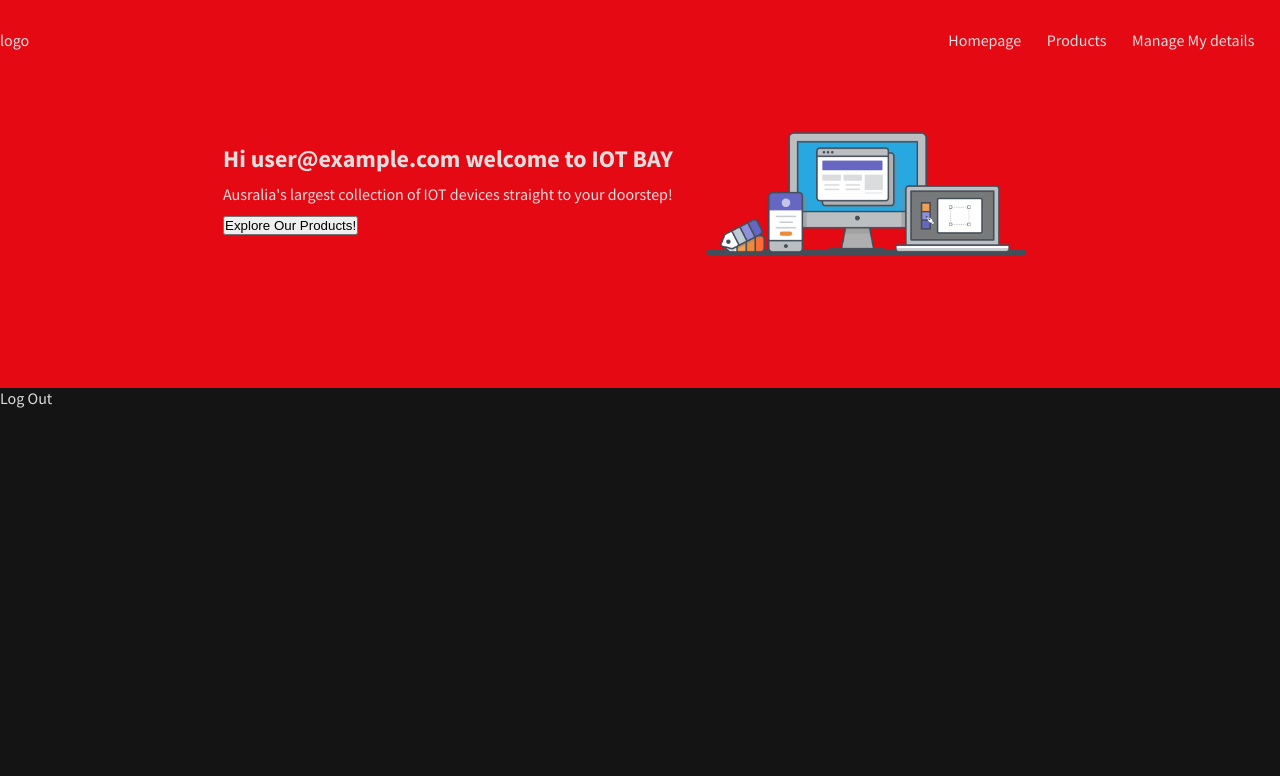
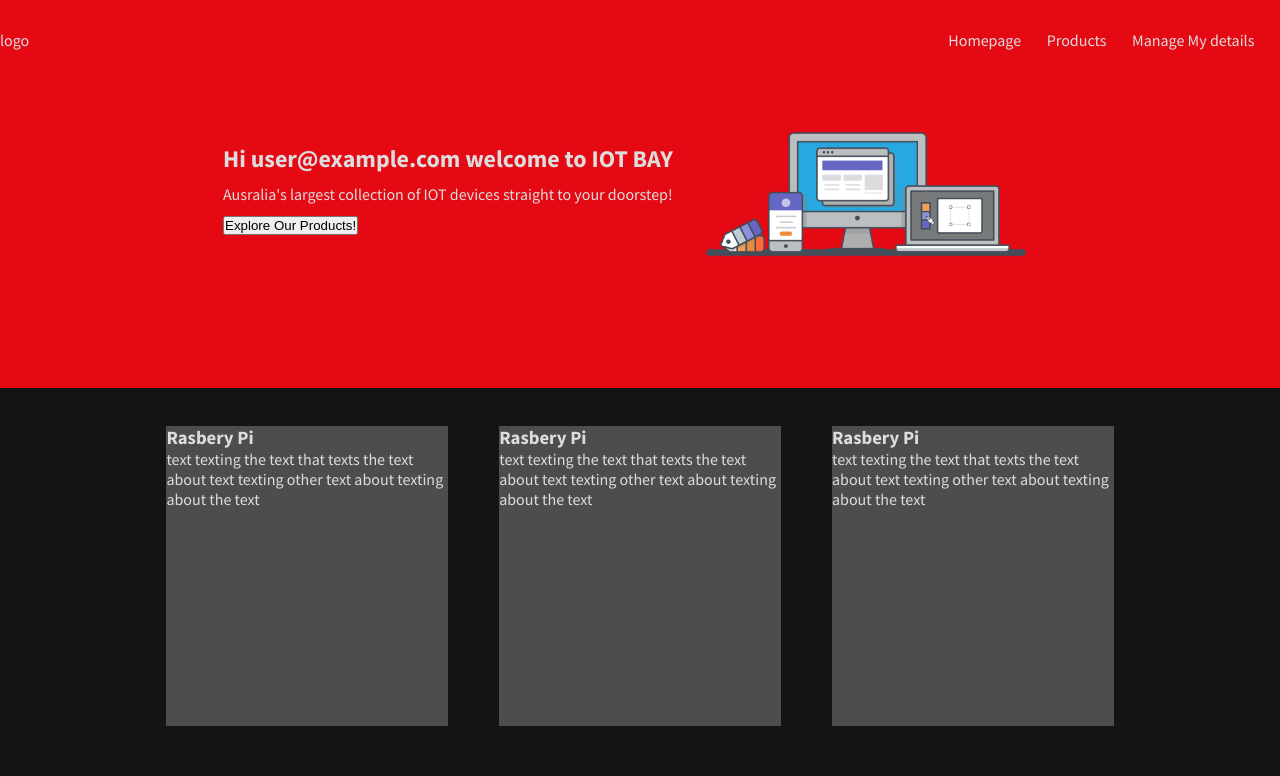
Before and after one commit to alexalextran/iotbay-10, a React (Create React App) app: page / in a window 1280 px wide. Shown: the top 776 px of the page. Built offline with nearby package versions, Linux system fonts and the light colour scheme; no server answers; sample sign-in values are in the browser's storage.

Commit message:
home page products page being setup

```diff
--- a/src/Components/FeaturedProducts.jsx
+++ b/src/Components/FeaturedProducts.jsx
@@ -1,8 +1,27 @@
 import React from 'react';
+import Productcard from '../UI/ProductCard';
 
 const Featuredproducts = () => {
     return (
         <section id='featured'>
+           <Productcard  title={"Rasbery Pi"}  desc={"text texting the text that texts the text about text texting other text about texting about the text"}
+            src={"nice"} />
+
+<Productcard  title={"Rasbery Pi"}  desc={"text texting the text that texts the text about text texting other text about texting about the text"}
+            src={"nice"} />
+
+<Productcard  title={"Rasbery Pi"}  desc={"text texting the text that texts the text about text texting other text about texting about the text"}
+            src={"nice"} />
+
+<Productcard  title={"Rasbery Pi"}  desc={"text texting the text that texts the text about text texting other text about texting about the text"}
+            src={"nice"} />
+
+<Productcard  title={"Rasbery Pi"}  desc={"text texting the text that texts the text about text texting other text about texting about the text"}
+            src={"nice"} />
+
+<Productcard  title={"Rasbery Pi"}  desc={"text texting the text that texts the text about text texting other text about texting about the text"}
+            src={"nice"} />
+
 
         </section>
     );
--- a/src/Components/Nav.jsx
+++ b/src/Components/Nav.jsx
@@ -1,6 +1,21 @@
 import React from 'react';
 
 const Nav = () => {
+
+    var myNav = document.getElementsByTagName('nav');
+    window.onscroll = function () {
+
+      if (document.body.scrollTop >= 200 || document.documentElement.scrollTop >= 200 ){
+            myNav[0].classList.add("nav-colored");
+            myNav[0].classList.remove("nav-transparent");
+
+        }
+        else {
+            myNav[0].classList.add("nav-transparent");
+            myNav[0].classList.remove("nav-colored");
+        }
+    };
+
     return (
         <nav>
             <div>logo</div>
--- a/src/Pages/SignUpPage.jsx
+++ b/src/Pages/SignUpPage.jsx
@@ -1,5 +1,5 @@
 import React, { useRef, useState } from 'react';
-import { Link } from 'react-router-dom';
+import { Link, useNavigate } from 'react-router-dom';
 import background from '../assets/background.png'
 import { useAuth } from '../Contexts/AuthContext';
 
@@ -9,6 +9,7 @@ const SignUpPage = () => {
     const passwordRef = useRef()
     const { signup, currentUser } = useAuth()
     const [loading, setloading] = useState(false);
+    const navigate = useNavigate()
 
     async function handleSubmit(e){
         e.preventDefault()
@@ -16,6 +17,7 @@ const SignUpPage = () => {
         try{
             setloading(true)
          await signup(emailRef.current.value, passwordRef.current.value)
+         navigate("/");
         } catch{
             window.alert("Failed To Create An Account!")
         }
--- a/src/SASS/App.css
+++ b/src/SASS/App.css
@@ -122,6 +122,8 @@ LOGIN AND SIGN UP PAGE
 }
 
 nav {
+  -webkit-transition: all 500ms;
+  transition: all 500ms;
   display: -webkit-box;
   display: -ms-flexbox;
   display: flex;
@@ -176,4 +178,31 @@ nav ul li {
 #landing img {
   width: 30vw;
 }
+
+#featured {
+  display: -webkit-box;
+  display: -ms-flexbox;
+  display: flex;
+  -webkit-box-pack: center;
+      -ms-flex-pack: center;
+          justify-content: center;
+  -webkit-box-align: center;
+      -ms-flex-align: center;
+          align-items: center;
+  -webkit-box-orient: horizontal;
+  -webkit-box-direction: normal;
+      -ms-flex-direction: row;
+          flex-direction: row;
+  -ms-flex-wrap: wrap;
+      flex-wrap: wrap;
+  padding: 1vw;
+}
+
+#featured .card {
+  margin: 2vw 2vw;
+  width: 22vw;
+  height: 300px;
+  border: 1em;
+  background-color: #4d4d4d;
+}
 /*# sourceMappingURL=App.css.map */
--- a/src/SASS/App.scss
+++ b/src/SASS/App.scss
@@ -70,6 +70,7 @@ LOGIN AND SIGN UP PAGE
     }
 
     nav{
+      transition: all 500ms;
       @include flexCustom(space-between, center, row);
       width: 100%;
       height: 10vh;
@@ -102,3 +103,18 @@ LOGIN AND SIGN UP PAGE
         width: 30vw;
       }
     }
+
+
+    #featured{
+      @include flexCenter(row);
+      flex-wrap: wrap;
+      padding: 1vw;
+ .card{
+      margin: 2vw 2vw;
+      width: 22vw;
+      height: 300px;
+      border: 1em;
+      background-color: $gray;
+    }
+
+    }
--- a/src/UI/ProductCard.jsx
+++ b/src/UI/ProductCard.jsx
@@ -0,0 +1,15 @@
+import React from 'react';
+
+const Productcard = (props) => {
+    return (
+        <div className='prduct card'>
+            <h3>{props.title}</h3>
+
+
+            <p>{props.desc}</p>
+
+        </div>
+    );
+}
+
+export default Productcard;
```
Also changed, not shown: 1 other file (tests, documents, lock files or other folders).
